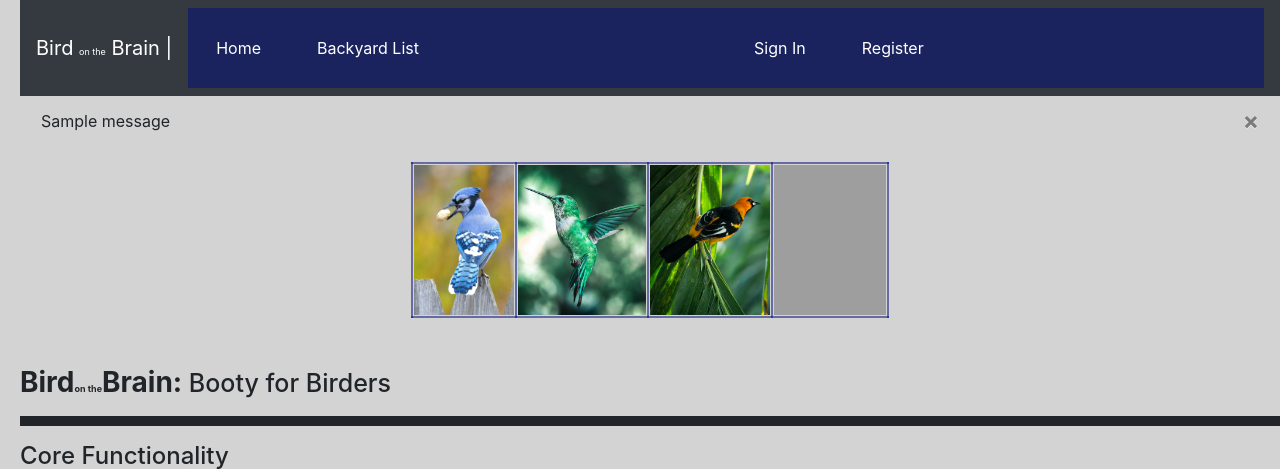
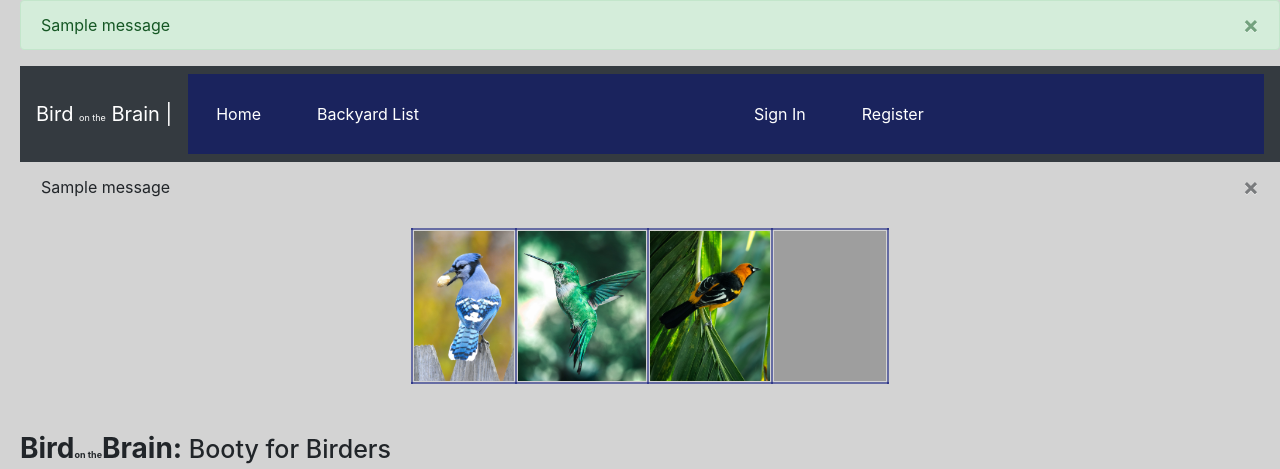
Before and after one commit to JACedwards/Bird-on-the-Brain-Flask-App, a Flask app: page / in a window 1280 px wide. Shown: the top 469 px of the page. Run offline with Flask 2, Linux system fonts and the light colour scheme; tables that the repository leaves empty hold one stand-in row (values such as "Sample post"); one stand-in notice (Sample message) is shown; grey boxes are pictures that could not be loaded.

Commit message:
mid-video-review

```diff
--- a/app/auth/auth_templates/base.html
+++ b/app/auth/auth_templates/base.html
@@ -39,8 +39,10 @@
         </div>
 
         <div class="row justify-content-center">
+            <div class="col-4">
                {% block content%}
                {% endblock content%}
+            </div>
         </div>
     </div>
 
--- a/app/routes.py
+++ b/app/routes.py
@@ -8,6 +8,7 @@
 
 def home():
     birds = ['Junco', 'Blue Bird', 'Hawk']
+    print("Homepage is loading")
     return render_template('index.html', birds=birds)
 
 @app.route('/signup')
--- a/app/templates/components/layout.html
+++ b/app/templates/components/layout.html
@@ -18,6 +18,20 @@
 </head>
 
 <body style="background-color: lightgray">
+
+    {% with messages = get_flashed_messages(with_categories=true) %}
+        {% if messages %}
+            {% for category, message in messages %}
+            <div class="alert alert-{{ category }} alert-dismissible fade show" role="alert">
+                    {{ message }}
+                <button type="button" class="close" data-dismiss="alert" aria-label="Close">
+                  <span aria-hidden="true">&times;</span>
+                </button>
+            </div>
+            {% endfor %}
+        {% endif %}
+    {% endwith %}
+
 
     {% block header %}
     {% endblock header %}
```
Also changed, not shown: app/auth/routes.py (+5 -5 lines), 2 other files.
